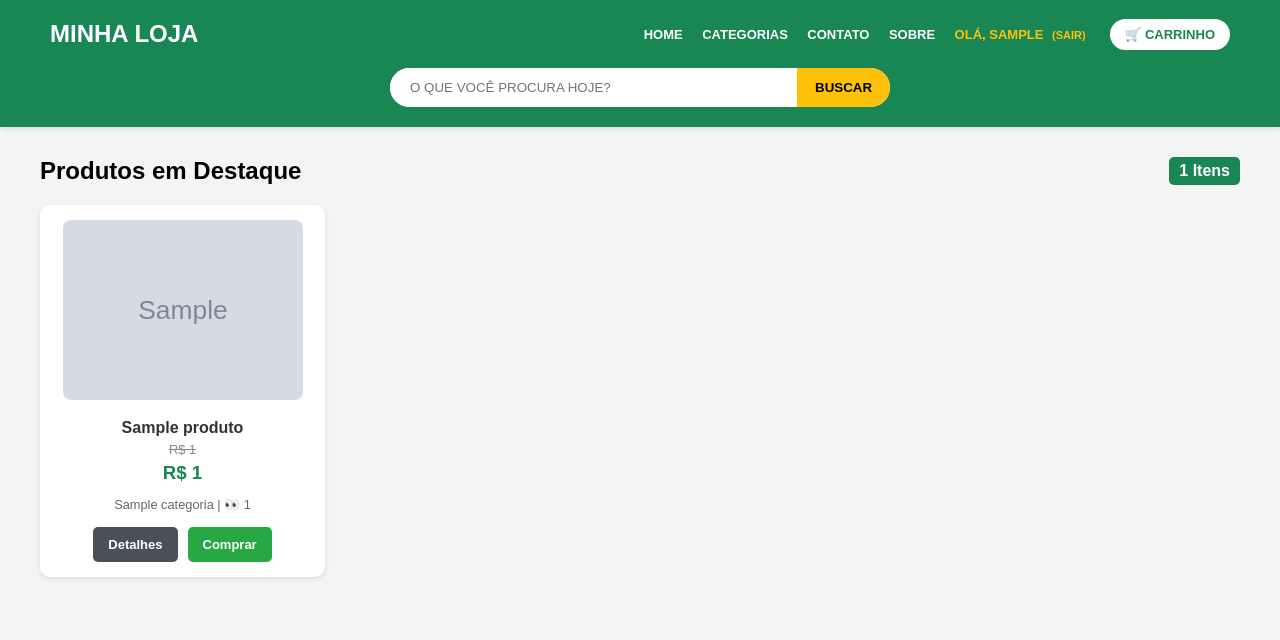
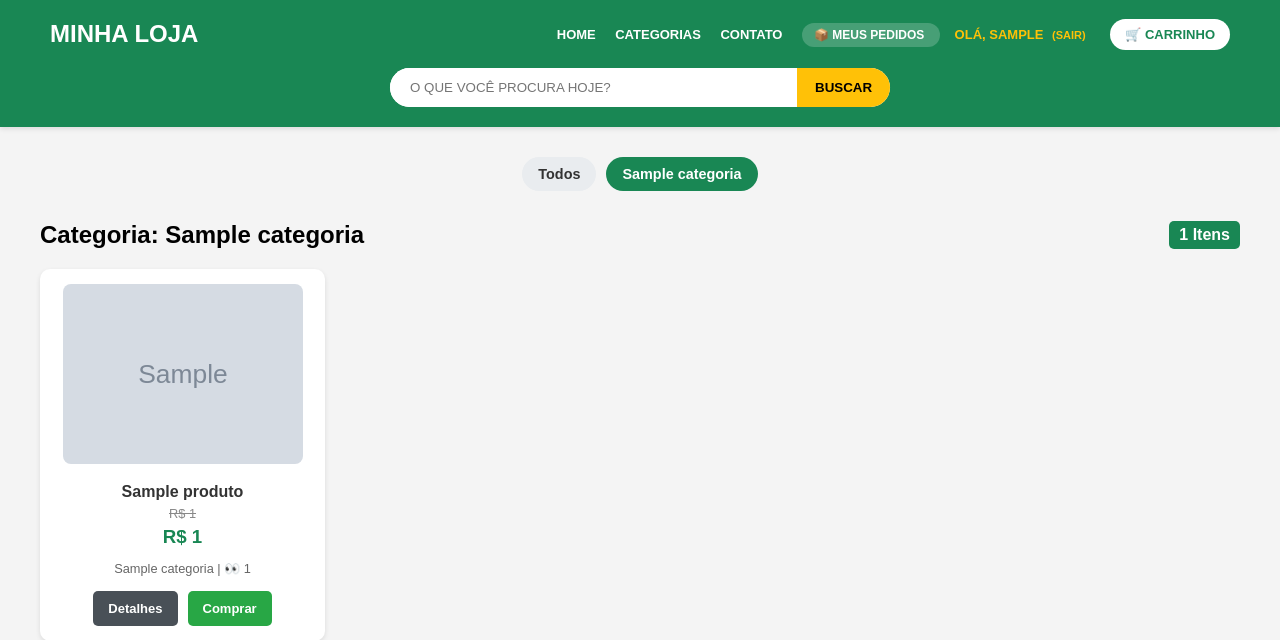
Before and after one commit to AlessandroBatista24/loja_virtual, a Django app: a page that uses templates/base.html in a window 1280 px wide. Shown: the top 640 px of the page. Run offline with Django 5.2, Linux system fonts and the light colour scheme; a user stored in the database is signed in; tables that the repository leaves empty hold one stand-in row (values such as "Sample post"); grey boxes marked "Sample" are stand-in pictures.

Commit message:
Filtros de categoria na Home, efeitos hover padronizados e correção Meus Pedidos

```diff
--- a/lojaapp/urls.py
+++ b/lojaapp/urls.py
@@ -1,6 +1,6 @@
 from django.urls import path
 from .views import (
-    HomeView, ContatoView, SobreView,
+    HomeView, ContatoView, SobreView, MeusPedidosView,
     CategoriaView, ProdutoDetalheView, AddCarrinhoView,
     MeuCarrinhoView, ManipularCarrinhoView, CheckoutView,
     ClienteRegistroView, ClienteLoginView, ClienteLogoutView # Importe as novas views
@@ -23,4 +23,6 @@ urlpatterns = [
     path("registro/", ClienteRegistroView.as_view(), name="clienteregistro"),
     path("login/", ClienteLoginView.as_view(), name="clientelogin"),
     path("logout/", ClienteLogoutView.as_view(), name="clientelogout"),
+    path("meus-pedidos/", MeusPedidosView.as_view(), name="meuspedidos"),
+
 ]
--- a/lojaapp/views.py
+++ b/lojaapp/views.py
@@ -4,6 +4,7 @@ from django.db.models import Avg
 from django.contrib.auth import authenticate, login, logout, get_user_model
 from django.utils.decorators import method_decorator
 from django.contrib.auth.decorators import login_required
+from django.contrib.auth.mixins import LoginRequiredMixin
 
 # IMPORTANTE: Adicione o 'Cliente' na lista abaixo
 from .models import Produto, Categoria, Carrinho, CarrinhoProduto, Avaliacao, Pedido_order, Cliente
@@ -18,20 +19,20 @@ class HomeView(TemplateView):
     def get_context_data(self, **kwargs):
         context = super().get_context_data(**kwargs)
 
-        # 1. Pega o que o usuário digitou no campo 'q' do seu novo cabeçalho
+        # 1. Pegamos todas as categorias para a barra de filtros
+        context["categorias"] = Categoria.objects.all().order_by("titulo")
+
+        # 2. Pegamos os termos de filtro (busca ou categoria)
         query = self.request.GET.get('q')
+        cat_slug = self.request.GET.get('categoria') # Novo filtro
 
         if query:
-            # 2. Filtra produtos onde o título contém o que foi digitado
-            # O 'icontains' faz a busca ser inteligente (ignora maiúsculas/minúsculas)
-            context["produto_list"] = Produto.objects.filter(
-                titulo__icontains=query
-            ).order_by("-id")
-
-            # Adicionamos o termo de busca ao contexto para mostrar na tela se quiser
-            context["termo_buscado"] = query
+            context["produto_list"] = Produto.objects.filter(titulo__icontains=query).order_by("-id")
+        elif cat_slug:
+            # Filtra produtos pela slug da categoria clicada
+            context["produto_list"] = Produto.objects.filter(categoria__slug=cat_slug).order_by("-id")
+            context["categoria_selecionada"] = Categoria.objects.get(slug=cat_slug)
         else:
-            # 3. Se não houver busca, mostra todos os produtos normalmente
             context["produto_list"] = Produto.objects.all().order_by("-id")
 
         return context
@@ -313,3 +314,20 @@ class ClienteLogoutView(View):
     def get(self, request):
         logout(request)
         return redirect("lojaapp:home")
+
+class MeusPedidosView(LoginRequiredMixin, TemplateView):
+    template_name = "meus_pedidos.html"
+    login_url = "/login/"
+
+    def get_context_data(self, **kwargs):
+        # A assinatura deve ser EXATAMENTE (self, **kwargs)
+        context = super().get_context_data(**kwargs)
+
+        try:
+            # O request já está disponível em self.request
+            cliente = Cliente.objects.get(user=self.request.user)
+            context["pedidos"] = Pedido_order.objects.filter(carrinho__cliente=cliente).order_by("-id")
+        except Exception as e:
+            context["pedidos"] = []
+
+        return context
--- a/pyproject.toml
+++ b/pyproject.toml
@@ -6,5 +6,6 @@ readme = "README.md"
 requires-python = ">=3.12"
 dependencies = [
     "django>=6.0.3",
+    "django-jazzmin>=3.0.4",
     "pillow>=12.1.1",
 ]
--- a/static/css/estilo.css
+++ b/static/css/estilo.css
@@ -70,3 +70,34 @@ body { margin: 0; padding: 0; font-family: Arial, sans-serif; background-color:
     background: #146c43; /* Verde Escuro do Header */
     color: white;
 }
+
+/* --- Estilos de Filtros de Categoria na Home --- */
+
+/* Botão padrão (cinza claro) */
+.filtro-categoria {
+    background-color: #e9ecef;
+    color: #333;
+    transition: all 0.3s ease;
+    border: 1px solid transparent;
+}
+
+/* Efeito Hover: Agora ele fica verde igual aos botões de compra */
+.filtro-categoria:hover {
+    background-color: #146c43 !important; /* Verde Escuro padrão */
+    color: white !important;              /* Letras ficam brancas */
+    transform: translateY(-3px);          /* Sobe um pouquinho mais */
+    box-shadow: 0 4px 8px rgba(0,0,0,0.2);
+}
+
+/* Botão Ativo (Já está verde) */
+.filtro-categoria-active {
+    background-color: #198754;
+    color: white;
+    transition: all 0.3s ease;
+}
+
+.filtro-categoria-active:hover {
+    background-color: #0a3622 !important; /* Um verde ainda mais profundo */
+    transform: translateY(-3px);
+    box-shadow: 0 4px 8px rgba(0,0,0,0.2);
+}
--- a/templates/base.html
+++ b/templates/base.html
@@ -16,14 +16,18 @@
             <div class="logo">MINHA LOJA</div>
 
            <nav class="nav-links">
-                <!-- Links de Navegação Fixos -->
+    <!-- Links Fixos -->
     <a href="{% url 'lojaapp:home' %}">Home</a>
     <a href="{% url 'lojaapp:todos-produtos' %}">Categorias</a>
     <a href="{% url 'lojaapp:contato' %}">Contato</a>
-                <a href="{% url 'lojaapp:sobre' %}">Sobre</a>
 
-                <!-- Lógica de Autenticação (Aparece conforme o status do usuário) -->
+    <!-- Lógica de Autenticação -->
     {% if request.user.is_authenticated %}
+        <!-- BOTÃO MEUS PEDIDOS (Destaque Branco) -->
+        <a href="{% url 'lojaapp:meuspedidos' %}" style="background: rgba(255,255,255,0.2); padding: 5px 12px; border-radius: 15px; font-size: 12px;">
+            📦 Meus Pedidos
+        </a>
+
         <span style="color: #ffc107; font-weight: bold; margin-left: 15px; font-size: 13px;">
             OLÁ, {{ request.user.username|upper }}
         </span>
@@ -33,7 +37,6 @@
         <a href="{% url 'lojaapp:clienteregistro' %}">Cadastrar</a>
     {% endif %}
 
-                <!-- Botão de Carrinho com destaque -->
     <a class="btn-carrinho" href="{% url 'lojaapp:carrinho' %}" style="margin-left: 20px;">🛒 Carrinho</a>
 </nav>
         </div>
--- a/templates/home.html
+++ b/templates/home.html
@@ -2,13 +2,38 @@
 {% block title %}Home{% endblock %}
 
 {% block content %}
+    <!-- Barra de Filtros de Categoria -->
+    <div style="margin-bottom: 30px; display: flex; gap: 10px; flex-wrap: wrap; justify-content: center;">
+        <a href="{% url 'lojaapp:home' %}"
+           class="filtro-categoria {% if not categoria_selecionada %}filtro-categoria-active{% endif %}"
+           style="text-decoration: none; padding: 8px 15px; border-radius: 20px; font-size: 0.9rem; font-weight: bold;">
+           Todos
+        </a>
+
+        {% for cat in categorias %}
+            <a href="{% url 'lojaapp:home' %}?categoria={{ cat.slug }}"
+               class="filtro-categoria {% if categoria_selecionada == cat %}filtro-categoria-active{% endif %}"
+               style="text-decoration: none; padding: 8px 15px; border-radius: 20px; font-size: 0.9rem; font-weight: bold;">
+               {{ cat.titulo }}
+            </a>
+        {% endfor %}
+    </div>
+
+    <!-- Título Dinâmico -->
     <div style="display: flex; justify-content: space-between; align-items: center; margin: 20px 0;">
-        <h2 style="margin: 0;">Produtos em Destaque</h2>
+        <h2 style="margin: 0;">
+            {% if categoria_selecionada %}
+                Categoria: {{ categoria_selecionada.titulo }}
+            {% else %}
+                Produtos em Destaque
+            {% endif %}
+        </h2>
         <span style="background: #198754; color: white; padding: 5px 10px; border-radius: 5px; font-weight: bold;">
             {{ produto_list.count }} Itens
         </span>
     </div>
 
+    <!-- Grade de Produtos -->
     <div class="row">
         {% for p in produto_list %}
         <div class="card">
@@ -32,7 +57,6 @@
                 {{ p.categoria.titulo }} | 👀 {{ p.visualizacao }}
             </p>
 
-            <!-- Botões atualizados com as classes do novo estilo.css -->
             <div class="acoes">
                 <a href="{% url 'lojaapp:produtodetalhe' p.slug %}" class="btn-detalhes">Detalhes</a>
                 <a href="{% url 'lojaapp:addcarrinho' p.id %}" class="btn-verde">Comprar</a>
@@ -40,7 +64,7 @@
         </div>
         {% empty %}
             <div style="grid-column: 1 / -1; text-align: center; padding: 50px;">
-                <p style="color: #888;">Nenhum produto encontrado.</p>
+                <p style="color: #888;">Nenhum produto encontrado nesta categoria.</p>
             </div>
         {% endfor %}
     </div>
```
Also changed, not shown: setup/settings.py (+18 -0 lines), templates/meus_pedidos.html (added, +45 -0 lines), 1 other file. Lines whose indentation alone changed are shown as unchanged.
